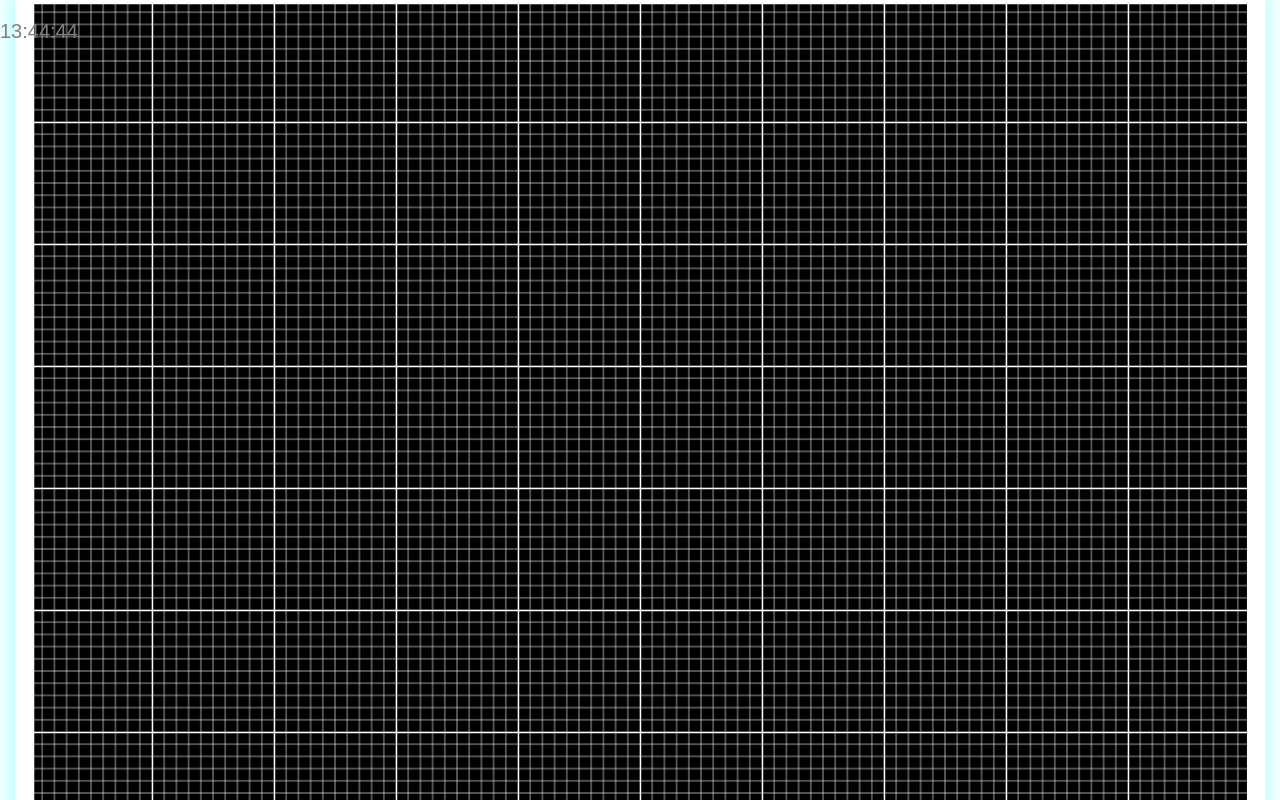
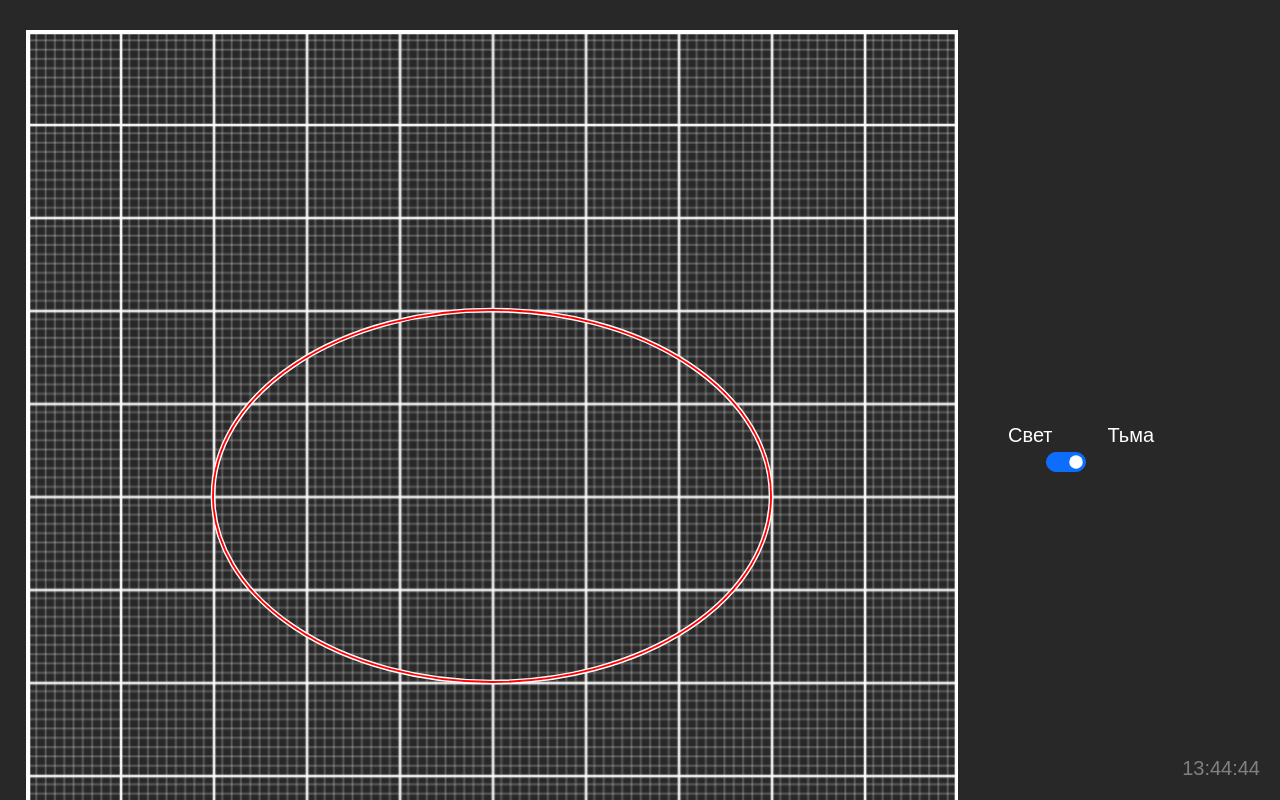
Before and after one commit to Sivkov/arcConverter, a React (Create React App) app: page / in a window 1280 px wide. Built offline with nearby package versions, Linux system fonts and the light colour scheme.

Commit message:
fixed zoom

```diff
--- a/src/App.css
+++ b/src/App.css
@@ -52,6 +52,10 @@ defs svg {
 
 tr.selected_row {
     background-color: #777777;
+}
+
+#svg {
+  fill:url(#grid);
 }
 
 *.unselectable {
@@ -112,13 +116,15 @@ tr.selected_row {
 
 #wrapper_svg {
   overflow: hidden;
-  border: 0.2px solid var(--paleColor);
-  border-top: none;
+
   display: flex;
   justify-content: center;
   align-items: center;
-  width: 100%!important;
-  box-shadow: -1px -4px 20px 5px rgb(2 255 255 / 30%);
+  padding: 30px 25px 25px 11px ;
+  /*width: 100%!important;
+  border: 0.2px solid var(--paleColor);
+  border-top: none;
+  box-shadow: -1px -4px 20px 5px rgb(2 255 255 / 30%);*/
 }
 
 #wrapper_part_list {
@@ -1286,7 +1292,19 @@ ul {
 
 #watches {
   position: absolute;
-  top: 20px;
+  bottom: 20px;
+  right: 20px;
   filter: contrast(0);
+}
 
+
+#ellepsis {
+  fill: none;
+  stroke-width: 0.5px;
+  stroke: white;
 }
+#arcs {
+fill: none;
+stroke-width: 0.2px;
+stroke: red;
+}
--- /dev/null
+++ b/src/components/rigthPanel.js
@@ -0,0 +1,48 @@
+import React, { useEffect, useState } from 'react';
+
+function RightPanel() {
+  const [isDarkMode, setIsDarkMode] = useState(false);
+
+  useEffect(() => {
+    // Check the current theme in localStorage
+    const theme = localStorage.getItem('theme');
+	setTheme( theme );
+    if (theme === 'theme_dark') {
+      setIsDarkMode(true);
+    } else {
+		setIsDarkMode(false);
+	}
+  }, []); // Empty dependency array to run this code once
+
+  const toggleTheme = () => {
+    if (isDarkMode) {
+      setTheme('theme_light');
+    } else {
+      setTheme('theme_dark');
+    }
+    setIsDarkMode(!isDarkMode);
+  };
+
+  const setTheme = (themeName = 'theme_dark') => {
+	if (!themeName) themeName = 'theme_dark';
+    localStorage.setItem('theme', themeName);
+    document.documentElement.className = themeName;
+  };
+
+  return (
+    <div className="form-check form-switch themeSwitcher" style={{ marginRight: '60px' }}>
+      <label className="form-check-label" style={{ marginRight: '55px' }}>Свет</label>
+      <input
+        className="form-check-input"
+        type="checkbox"
+        id="themeSwitcher"
+        onChange={toggleTheme}
+        style={{ marginLeft: '38px' }}
+        checked={isDarkMode}
+      />
+      <label className="form-check-label">Тьма</label>
+    </div>
+  );
+}
+
+export default RightPanel;
--- a/src/components/svg.js
+++ b/src/components/svg.js
@@ -1,24 +1,58 @@
-import React, { useState, useRef } from 'react';
-import { ReactSVG } from 'react-svg'
+import React, { useRef } from 'react';
 
+const SvgComponent = ({ matrix, gmatrix }) => {
+    const wrapperRef = useRef(null);
+    const matrixM = `${matrix.a} ${matrix.b} ${matrix.c} ${matrix.d} ${matrix.e} ${matrix.f}`;
+    const matrixG = `${gmatrix.a} ${gmatrix.b} ${gmatrix.c} ${gmatrix.d} ${gmatrix.e} ${gmatrix.f}`;
+	const widthSVG = 100
+	const heightSVG = 90
 
-const SvgComponent = ({matrix, gmatrix}) => {
-	const wrapperRef = useRef(null);
-	const matrixM = matrix.a + ' '+ matrix.b + ' '+matrix.c + ' '+matrix.d + ' '+matrix.e + ' '+matrix.f
-	const matrixG = gmatrix.a + ' '+ gmatrix.b + ' '+gmatrix.c + ' '+gmatrix.d + ' '+gmatrix.e + ' '+gmatrix.f
+    // Функция для умножения двух 3x3 матриц
+    const multiplyMatrices = (m1, m2) => {
+        return {
+            a: m1.a * m2.a + m1.c * m2.b,
+            b: m1.b * m2.a + m1.d * m2.b,
+            c: m1.a * m2.c + m1.c * m2.d,
+            d: m1.b * m2.c + m1.d * m2.d,
+            e: m1.a * m2.e + m1.c * m2.f + m1.e,
+            f: m1.b * m2.e + m1.d * m2.f + m1.f,
+        };
+    };
+
+    // Вычисление комбинированной матрицы
+    const combinedMatrix = multiplyMatrices(gmatrix, matrix);
+
+    // Функции для вычисления значений для rect
+    const calculateRectAttributes = () => {
+        // Ширина и высота исходя из scale
+        const scaleX = combinedMatrix.a;
+        const scaleY = combinedMatrix.d;
+
+        const width = widthSVG/ scaleX;
+        const height = heightSVG / scaleY;
+
+        // Координаты x и y исходя из translate
+        const x = -combinedMatrix.e / scaleX;
+        const y = -combinedMatrix.f / scaleY;
+
+        return { x, y, width, height };
+    };
+
+    const { x, y, width, height } = calculateRectAttributes();
+
     return (
-
         <svg
             id="svg"
             baseProfile="full"
-			viewBox="0.00 0.00 100 100"
-			style={{ overflow: 'visible' }}
+            viewBox={`0.00 0.00 ${widthSVG} ${heightSVG}`}
+            style={{ overflow: 'hidden', border: '1px solid white' }}
             version="1.1"
+            stroke="white"
+            strokeWidth="0.5"
         >
             <defs>
-			<svg className="grid">
-				<pattern id="xsGrid" width="1" height="1" fill="var(--gridColorFill)" patternUnits="userSpaceOnUse">
-				<path d="M 0 0 1 0 1 1 0 1 0 0" fill="var(--gridColorFill)" stroke="white" strokeWidth="0.05"></path>
+                <pattern id="xsGrid" width="1" height="1" fill="white" patternUnits="userSpaceOnUse">
+                    <path d="M 0 0 1 0 1 1 0 1 0 0" fill="none" stroke="white" strokeWidth="0.05"></path>
                 </pattern>
                 <pattern id="smallGrid" width="10" height="10" patternUnits="userSpaceOnUse">
                     <rect width="100" height="100" fill="url(#xsGrid)"></rect>
@@ -28,13 +62,24 @@ const SvgComponent = ({matrix, gmatrix}) => {
                     <rect width="100" height="100" fill="url(#smallGrid)"></rect>
                     <path d="M 100 0 L 0 0 0 100" fill="none" stroke="white" strokeWidth="0.7"></path>
                 </pattern>
-			</svg>
             </defs>
-			<g id="group2">
-				<g id="group1" transform={`matrix(${matrixG})`} >
+            <g id="group2" fill="url(#grid)">
+                <g id="group1" transform={`matrix(${matrixG})`}>
                     <g id="group" transform={`matrix(${matrixM})`} className="grab">
                         <g id="contours">
-						<rect id="dimensionalGrid" height="100" width="100" x="0" y="0" fill="url(#grid)"  stroke="white" strokeWidth="0.5"></rect>
+                            <rect
+                                id="dimensionalGrid"
+                                height={height}
+                                width={width}
+                                x={x}
+                                y={y}
+                                fill="url(#grid)"
+                                transform-origin="50% 50%"
+                                stroke="white"
+                                strokeWidth="0"
+                            ></rect>
+                            <path id="ellepsis" d="M 20 50 A 30 20 0 0 0 80 50 A 30 20 0 0 0 20 50"></path>
+                            <path id="arcs" d="M 20 50 A 30 20 0 0 0 80 50 A 30 20 0 0 0 20 50"></path>
                         </g>
                     </g>
                 </g>
@@ -43,6 +88,4 @@ const SvgComponent = ({matrix, gmatrix}) => {
     );
 };
 
-
-
 export default SvgComponent;
--- a/src/components/svgWrapper.js
+++ b/src/components/svgWrapper.js
@@ -1,7 +1,9 @@
 import React, { useState } from 'react';
 import SvgComponent from './svg';
+import RightPanel from './rigthPanel.js';
 import Util from './../utils/util';
 import Edit from './../edit/edit';
+import Panel from './../edit/edit';
 
 
 
@@ -83,6 +85,7 @@ const SvgWrapper = () => {
  				onMouseUp={endDrag}
 				onMouseLeave={endDrag}>
 					<SvgComponent matrix={matrix} gmatrix={gmatrix} />
+					<RightPanel />
 				</div>
 			</div>
 		</main>
```
Also changed, not shown: src/App.js (+2 -7 lines). Lines whose indentation alone changed are shown as unchanged.
